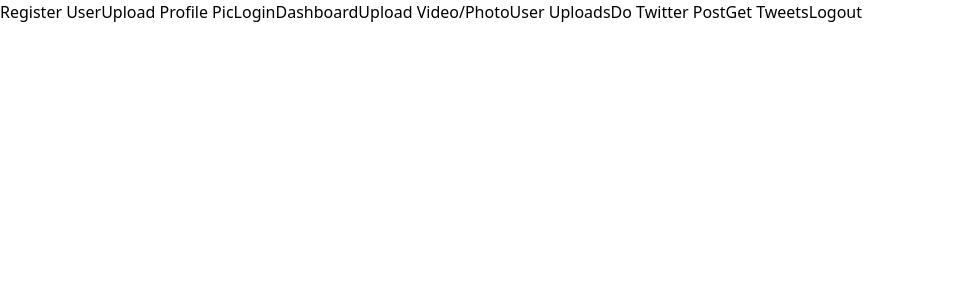
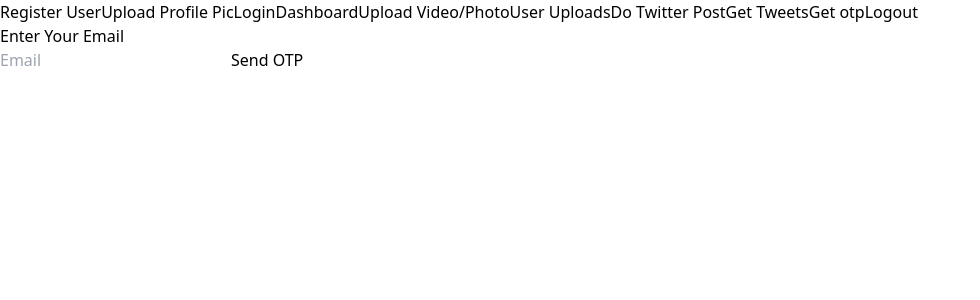
Before and after one commit to RajanDhamala/Backend_with_node, a React (Vite) app in the folder Another project/frontend/frontend/: page /otp in a window 1280 px wide. Shown: the top 300 px of the page, without its empty margins (0-980 px from the left). Built offline with nearby package versions, Linux system fonts and the light colour scheme.

Commit message:
failed to use nodmailer login issues

```diff
--- a/Another project/frontend/frontend/src/App.jsx
+++ b/Another project/frontend/frontend/src/App.jsx
@@ -9,6 +9,7 @@
 import VideoGallery from './componnets/videoGallary';
 import DoTwitterPost from './componnets/DotwitterPost';
 import GetTweets from './componnets/GetTweets';
+import OtpRequest from './otp/otpRequest';
 
 function App() {
   const handleLogout = async () => {
@@ -37,6 +38,7 @@
           <Link to="/videos" className='hover:underline'>User Uploads</Link>
           <Link to="/doTwitterPost" className='hover:underline'>Do Twitter Post</Link>
           <Link to="/tweets" className='hover:underline'>Get Tweets</Link>
+          <Link to="/otp" className='hover:underline'>Get otp</Link>
           <button
             onClick={handleLogout}
             className='bg-red-500 text-white h-5 w-16 px-2 flex items-center  rounded hover:bg-red-600'
@@ -53,6 +55,7 @@
           <Route path="/videos" element={<VideoGallery />} />
           <Route path="/doTwitterPost" element={<DoTwitterPost />} />
           <Route path="/tweets" element={<GetTweets />} />
+          <Route path="/otp" element={<OtpRequest/>} />
         </Routes>
       </div>
     </Router>
--- a/Another project/frontend/frontend/src/main.jsx
+++ b/Another project/frontend/frontend/src/main.jsx
@@ -1,7 +1,7 @@
 import { StrictMode } from 'react'
 import { createRoot } from 'react-dom/client'
 import App from './App'
-import otpRequest from './otp/otpRequest'
+
 
 createRoot(document.getElementById('root')).render(
   <StrictMode>
--- a/Another project/frontend/frontend/src/otp/otpRequest.jsx
+++ b/Another project/frontend/frontend/src/otp/otpRequest.jsx
@@ -1,55 +1,96 @@
-import React, { useState } from 'react';
+import React, { useState } from "react";
 
-const otpRequest = ({ onRequestSuccess }) => {
-    const [email, setEmail] = useState('');
-    const [message, setMessage] = useState('');
+const OtpRequest = () => {
+  const [email, setEmail] = useState("");
+  const [otp, setOtp] = useState("");
+  const [showOtpForm, setShowOtpForm] = useState(false);
+  const [message, setMessage] = useState("");
 
-    const handleRequestOTP = async (e) => {
-        e.preventDefault();
-
+  const handleSendOtp = async () => {
     try {
-            const response = await fetch('http://localhost:5000/users/sendOtp', {
-                method: 'POST',
-                headers: {
-                    'Content-Type': 'application/json',
-                },
+      console.log(email);
+      const response = await fetch("http://localhost:8000/users/getOtp", {
+        method: "POST",
+        headers: { "Content-Type": "application/json" },
         body: JSON.stringify({ email }),
       });
 
-            const data = await response.json();
+      const result = await response.json();
       if (response.ok) {
-                setMessage('OTP sent successfully!');
-                onRequestSuccess(email);
+        setShowOtpForm(true);
+        setMessage("OTP sent successfully!");
       } else {
-                setMessage(data.message || 'Failed to send OTP');
+        setMessage(result.error || "Failed to send OTP");
       }
     } catch (error) {
-            setMessage('An error occurred while sending OTP');
+      setMessage("An error occurred while sending OTP");
+    }
+  };
+
+
+  const handleVerifyOtp = async () => {
+    console.log(email);
+    try {
+      const response = await fetch("http://localhost:5000/verify-otp", {
+        method: "POST",
+        headers: { "Content-Type": "application/json" },
+        body: JSON.stringify({ email, otp }),
+      });
+
+      const result = await response.json();
+      if (response.ok) {
+        setMessage("OTP verified successfully!");
+      } else {
+        setMessage(result.error || "Failed to verify OTP");
+      }
+    } catch (error) {
+      setMessage("An error occurred while verifying OTP");
     }
   };
 
   return (
-        <div className="max-w-md mx-auto p-4 mt-10 bg-white shadow-lg rounded-lg">
-            <h2 className="text-2xl font-semibold text-center mb-4">Request OTP</h2>
-            <form onSubmit={handleRequestOTP} className="flex flex-col gap-4">
+    <div className="flex flex-col items-center justify-center min-h-screen bg-gray-100">
+      {!showOtpForm ? (
+        <div className="w-96 p-6 bg-white shadow-lg rounded-md">
+          <h2 className="text-2xl font-semibold text-gray-800 mb-4">Enter Your Email</h2>
           <input
             type="email"
-                    placeholder="Enter your email"
             value={email}
             onChange={(e) => setEmail(e.target.value)}
-                    className="p-2 border border-gray-300 rounded"
-                    required
+            placeholder="Email"
+            className="w-full px-4 py-2 border border-gray-300 rounded-md focus:outline-none focus:ring-2 focus:ring-blue-400 mb-4"
           />
           <button
-                    type="submit"
-                    className="bg-blue-500 text-white p-2 rounded hover:bg-blue-600"
+            onClick={handleSendOtp}
+            className="w-full bg-blue-500 text-white py-2 rounded-md hover:bg-blue-600 transition duration-200"
           >
-                    Request OTP
+            Send OTP
           </button>
-            </form>
-            {message && <p className="text-center mt-2 text-red-500">{message}</p>}
+        </div>
+      ) : (
+        <div className="w-96 p-6 bg-white shadow-lg rounded-md">
+          <h2 className="text-2xl font-semibold text-gray-800 mb-4">Enter the OTP</h2>
+          <input
+            type="text"
+            value={otp}
+            onChange={(e) => setOtp(e.target.value)}
+            placeholder="OTP"
+            className="w-full px-4 py-2 border border-gray-300 rounded-md focus:outline-none focus:ring-2 focus:ring-blue-400 mb-4"
+          />
+          <button
+            onClick={handleVerifyOtp}
+            className="w-full bg-blue-500 text-white py-2 rounded-md hover:bg-blue-600 transition duration-200"
+          >
+            Verify OTP
+          </button>
+        </div>
+      )}
+
+      {message && (
+        <p className="mt-4 text-blue-600 text-center">{message}</p>
+      )}
     </div>
   );
 };
 
-export default otpRequest;
+export default OtpRequest;
```
Also changed, not shown: 1 other file (tests, documents, lock files or other folders). Lines whose indentation alone changed are shown as unchanged.
